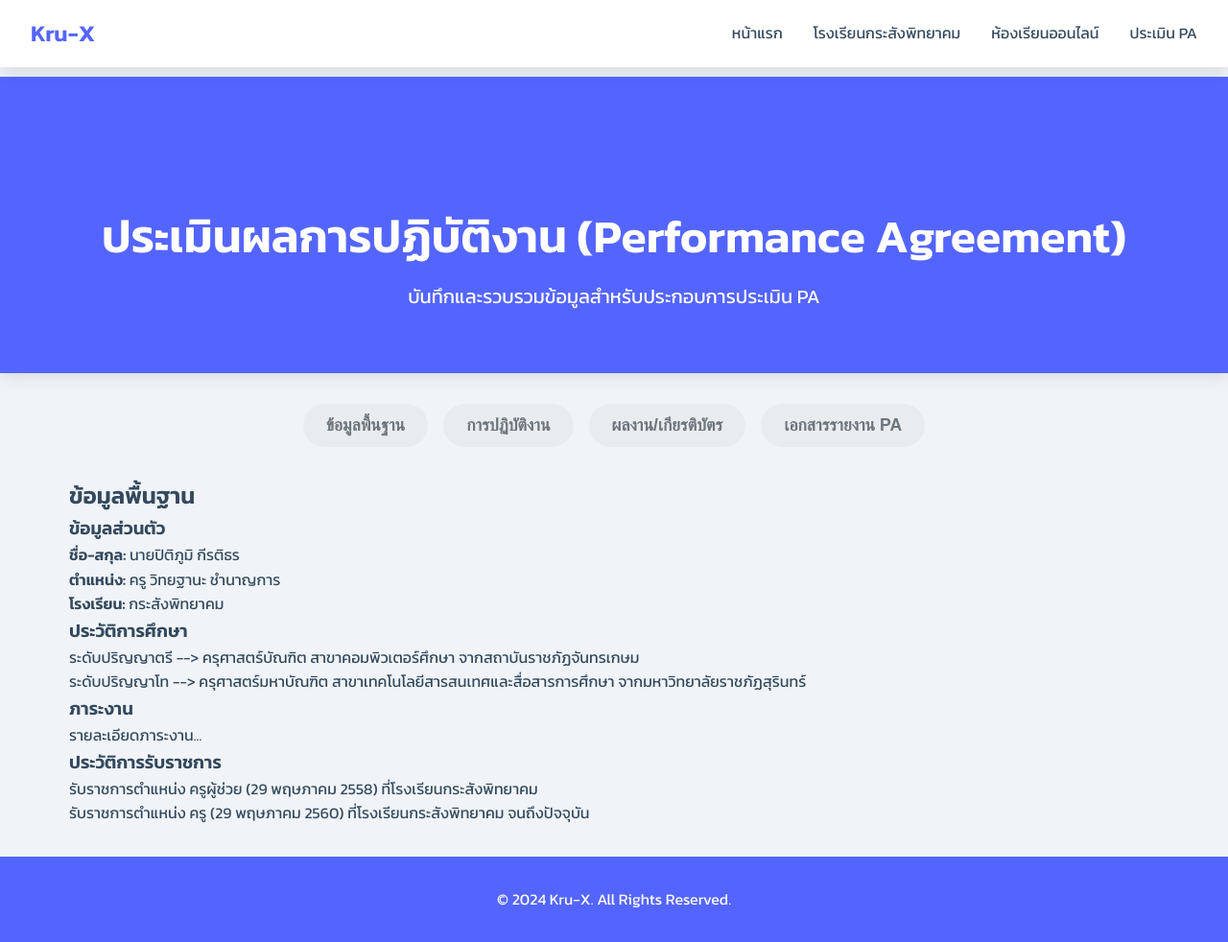
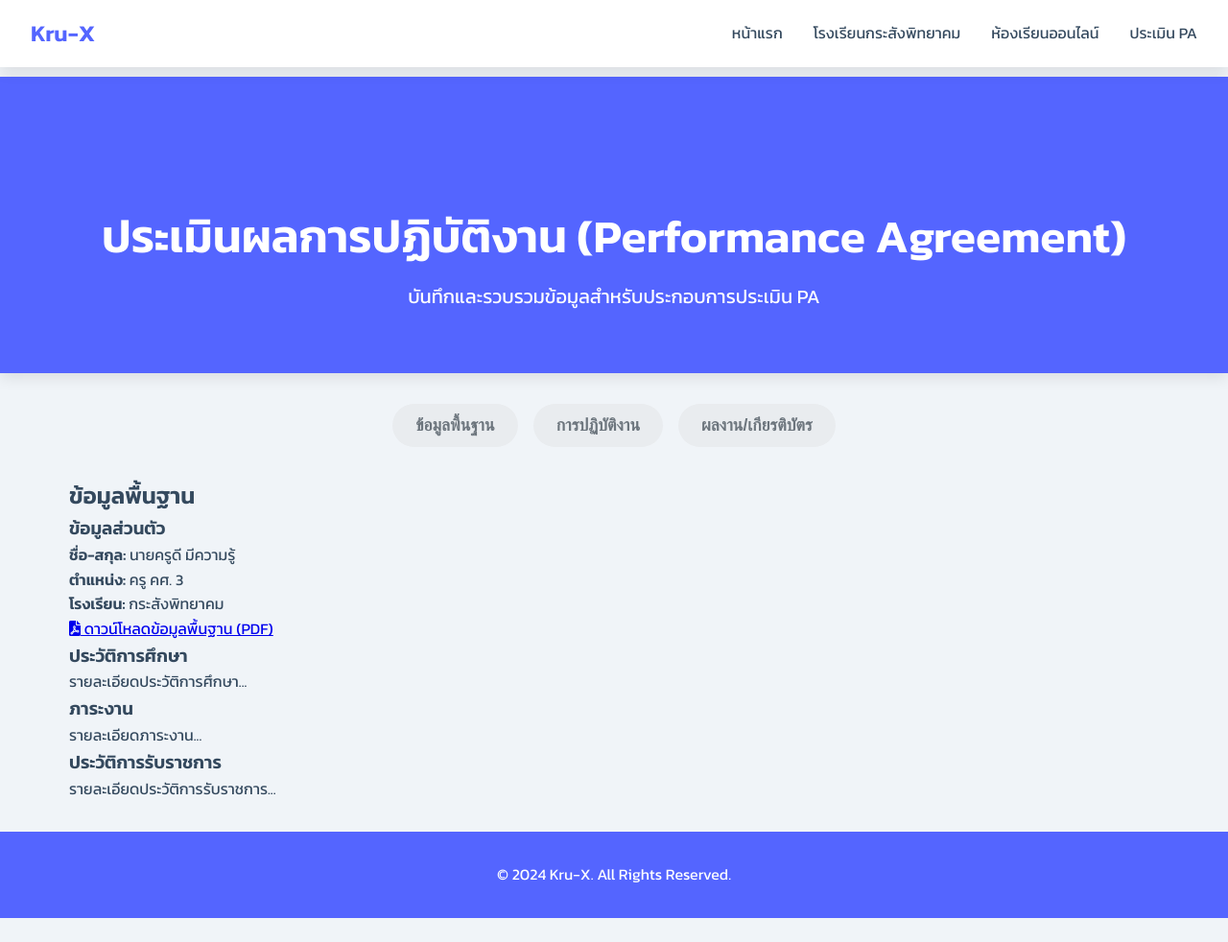
Before and after one commit to pkeeratitorn/krupiti, a plain HTML site: page pa-evaluation.html in a window 1280 px wide. Shown: the whole page at 96% size. After the commit the page ends 957 px from the top, so only its background shows below. Drawn offline with Linux system fonts and the light colour scheme.

Commit message:
Update pa-evaluation.html

```diff
--- a/pa-evaluation.html
+++ b/pa-evaluation.html
@@ -40,7 +40,6 @@
                 <button class="tab-button active" onclick="openTab('basic-info')">ข้อมูลพื้นฐาน</button>
                 <button class="tab-button" onclick="openTab('performance')">การปฏิบัติงาน</button>
                 <button class="tab-button" onclick="openTab('certificates')">ผลงาน/เกียรติบัตร</button>
-                <button class="tab-button" onclick="openTab('report')">เอกสารรายงาน PA</button>
             </div>
 
             <!-- Tab Content: ข้อมูลพื้นฐาน -->
@@ -50,16 +49,18 @@
                     <div class="pa-subsection">
                         <h3>ข้อมูลส่วนตัว</h3>
                         <div class="editable-content">
-                            <p><strong>ชื่อ-สกุล:</strong> นายปิติภูมิ กีรติธร</p>
-                            <p><strong>ตำแหน่ง:</strong> ครู วิทยฐานะ ชำนาญการ</p>
+                            <p><strong>ชื่อ-สกุล:</strong> นายครูดี มีความรู้</p>
+                            <p><strong>ตำแหน่ง:</strong> ครู คศ. 3</p>
                             <p><strong>โรงเรียน:</strong> กระสังพิทยาคม</p>
                         </div>
+                        <a href="https://drive.google.com/file/d/11oiegLaLejX7GZejD49oQsLDPNUiOVcS/view?usp=sharing" target="_blank" class="pa-link-button">
+                            <i class="fas fa-file-pdf"></i> ดาวน์โหลดข้อมูลพื้นฐาน (PDF)
+                        </a>
                     </div>
                     <div class="pa-subsection">
                         <h3>ประวัติการศึกษา</h3>
                         <div class="editable-content">
-                            <p>ระดับปริญญาตรี --> ครุศาสตร์บัณฑิต สาขาคอมพิวเตอร์ศึกษา จากสถาบันราชภัฏจันทรเกษม </p></p>
-                            <p>ระดับปริญญาโท --> ครุศาสตร์มหาบัณฑิต สาขาเทคโนโลยีสารสนเทศและสื่อสารการศึกษา จากมหาวิทยาลัยราชภัฏสุรินทร์ </p></p>
+                            <p>รายละเอียดประวัติการศึกษา...</p>
                         </div>
                     </div>
                     <div class="pa-subsection">
@@ -71,8 +72,7 @@
                     <div class="pa-subsection">
                         <h3>ประวัติการรับราชการ</h3>
                         <div class="editable-content">
-                            <p>รับราชการตำแหน่ง ครูผู้ช่วย (29 พฤษภาคม 2558) ที่โรงเรียนกระสังพิทยาคม</p>
-                            <p>รับราชการตำแหน่ง ครู (29 พฤษภาคม 2560) ที่โรงเรียนกระสังพิทยาคม จนถึงปัจจุบัน</p>
+                            <p>รายละเอียดประวัติการรับราชการ...</p>
                         </div>
                     </div>
                 </div>
```
